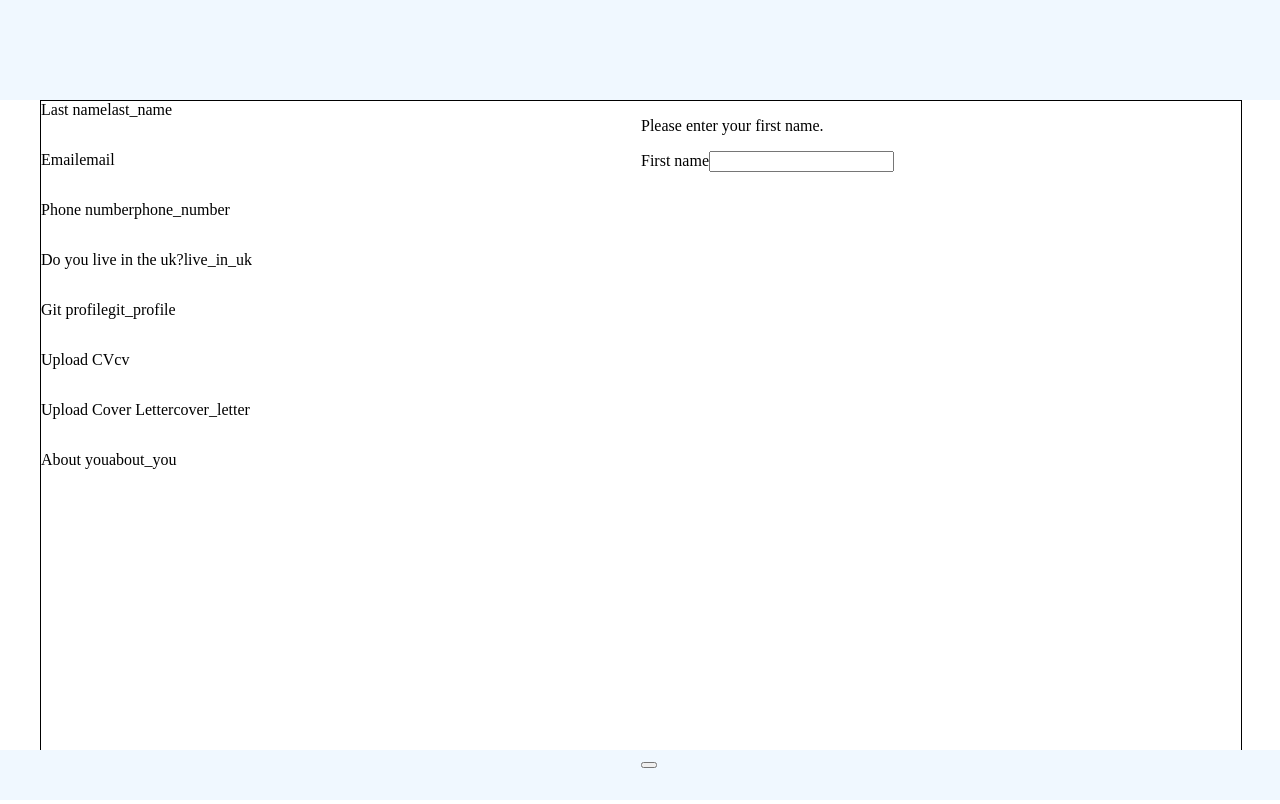
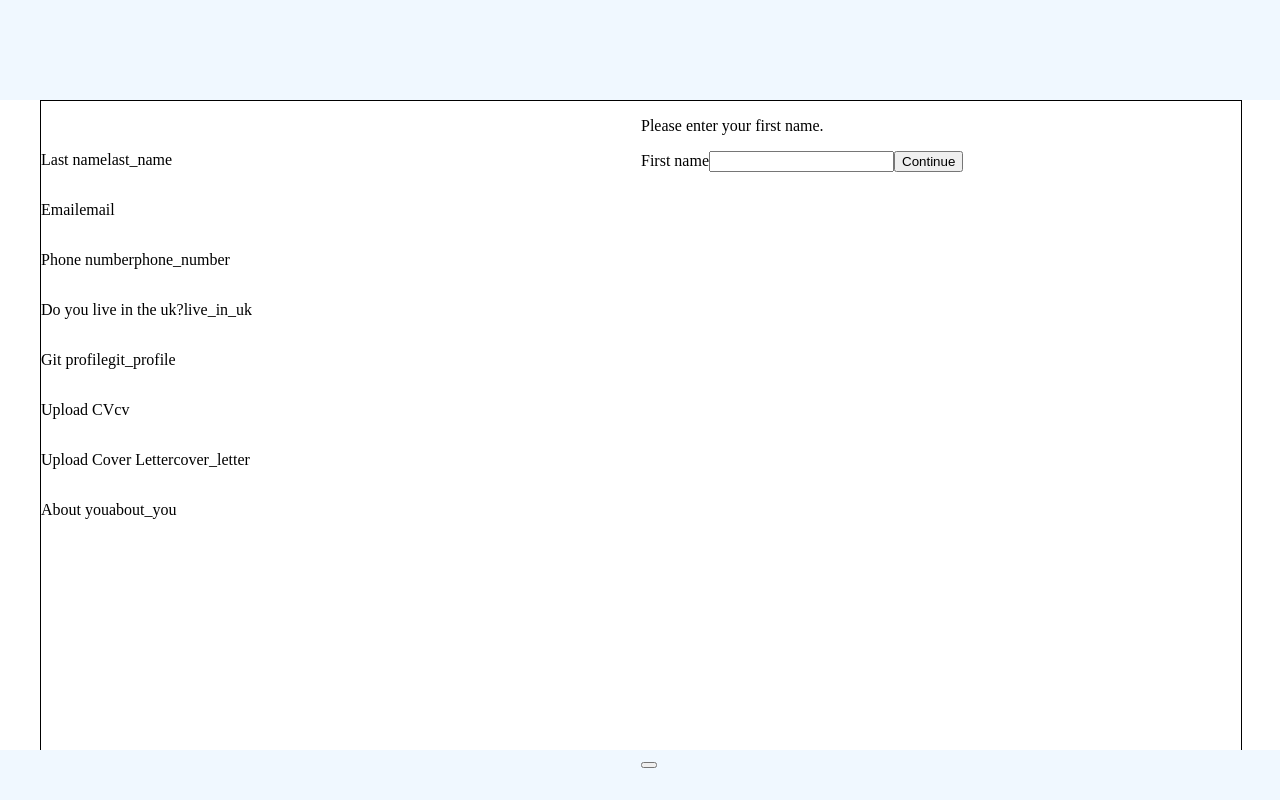
Before and after one commit to sodongit/netsells, an Angular app: page /cv in a window 1280 px wide. Built offline with nearby package versions, Linux system fonts and the light colour scheme.

Commit message:
add next continue button
add continue button with some css tweeks and a bug fix

```diff
--- a/src/app/modules/cv/pages/cv/cv.component.html
+++ b/src/app/modules/cv/pages/cv/cv.component.html
@@ -17,21 +17,25 @@
             <p>{{item.description}}</p>
             <span>{{item.label}}</span>
             <input formControlName="{{item.field_name}}">
+            <button (click)="nextStage()">Continue</button>
           </ng-template>
-          <ng-template [ngSwitchCase]="'boolean'">
+          <ng-template [ngSwitchCase]="'checkbox'">
             <p>{{item.description}}</p>
             <span>{{item.label}}</span>
             <input type="checkbox" formControlName="{{item.field_name}}">
+            <button (click)="nextStage()">Continue</button>
           </ng-template>
           <ng-template [ngSwitchCase]="'file'">
             <p>{{item.description}}</p>
             <span>{{item.label}}</span>
             <input type="file" formControlName="{{item.field_name}}">
+            <button (click)="nextStage()">Continue</button>
           </ng-template>
           <ng-template [ngSwitchCase]="'textfield'">
             <p>{{item.description}}</p>
             <span>{{item.label}}</span>
             <input type="textfield"formControlName="{{item.field_name}}">
+            <button (click)="nextStage()">Continue</button>
           </ng-template>
         </div>
         <button (click)="test()"></button>
--- a/src/app/modules/cv/pages/cv/cv.component.scss
+++ b/src/app/modules/cv/pages/cv/cv.component.scss
@@ -15,8 +15,7 @@
   border: 1px solid black;
 }
 
-.form-box-item-left,
-.form-box-item-right {
+.form-box-item-left {
   display: inline-block;
   position: relative;
   width: 50%;
@@ -30,11 +29,17 @@
   }
 
   .edit {
-   display:none;
+   visibility: hidden;
   }
 }
 
 .form-box-item-right {
+  display: inline-block;
+  position: relative;
+  width: 50%;
+  height: 100%;
+  margin: 0;
+  float: left;
 
   .form-box-item-popout {
     height: 100%;
--- a/src/app/modules/cv/pages/cv/cv.component.ts
+++ b/src/app/modules/cv/pages/cv/cv.component.ts
@@ -27,6 +27,11 @@ export class CvComponent implements OnInit {
     this.currentBoxOnShow = id;
   }
 
+  nextStage() {
+    this.currentBoxOnShow = this.currentBoxOnShow + 1;
+  }
+
+
   test() {
     console.log(this.formCV);
   }
```
